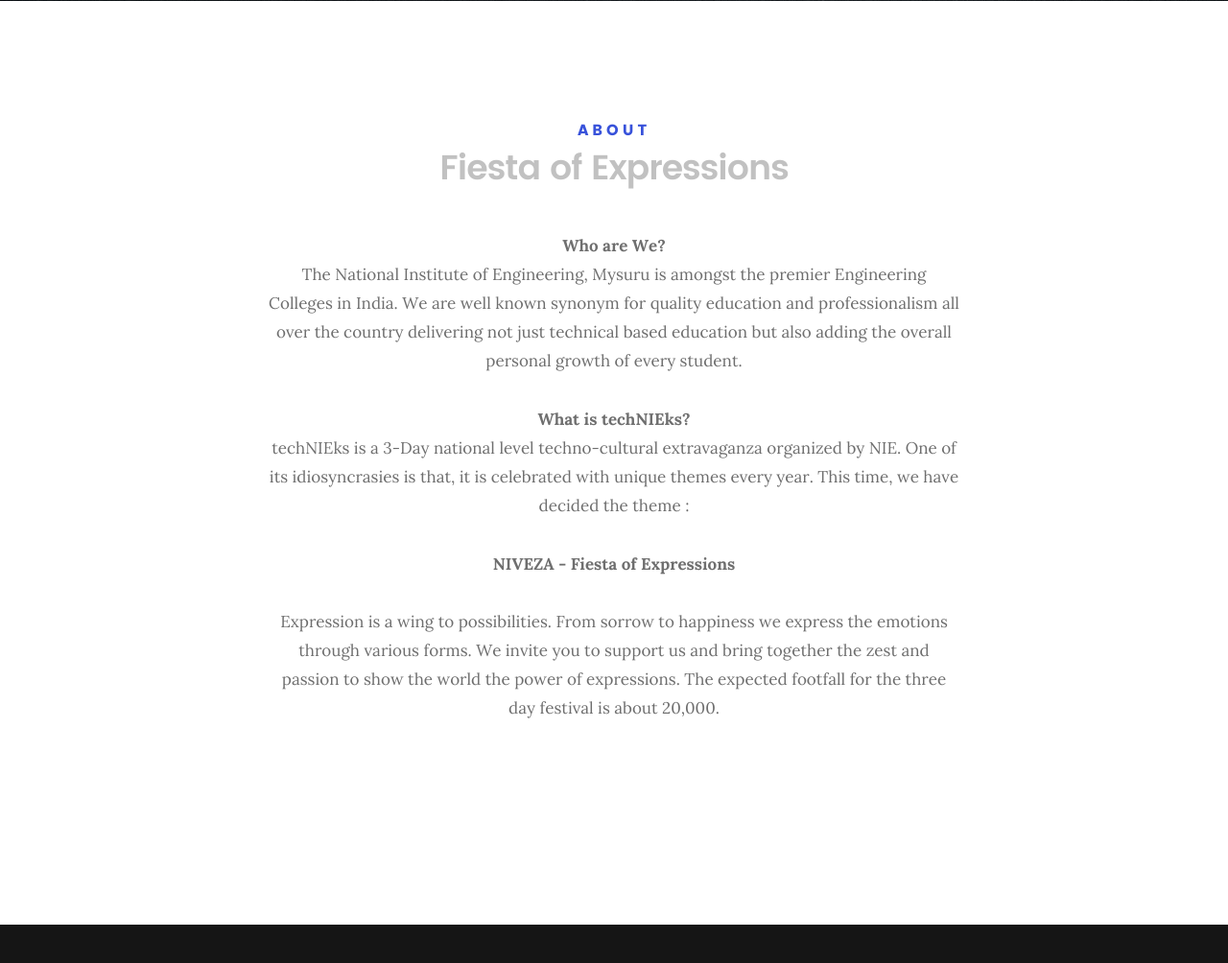
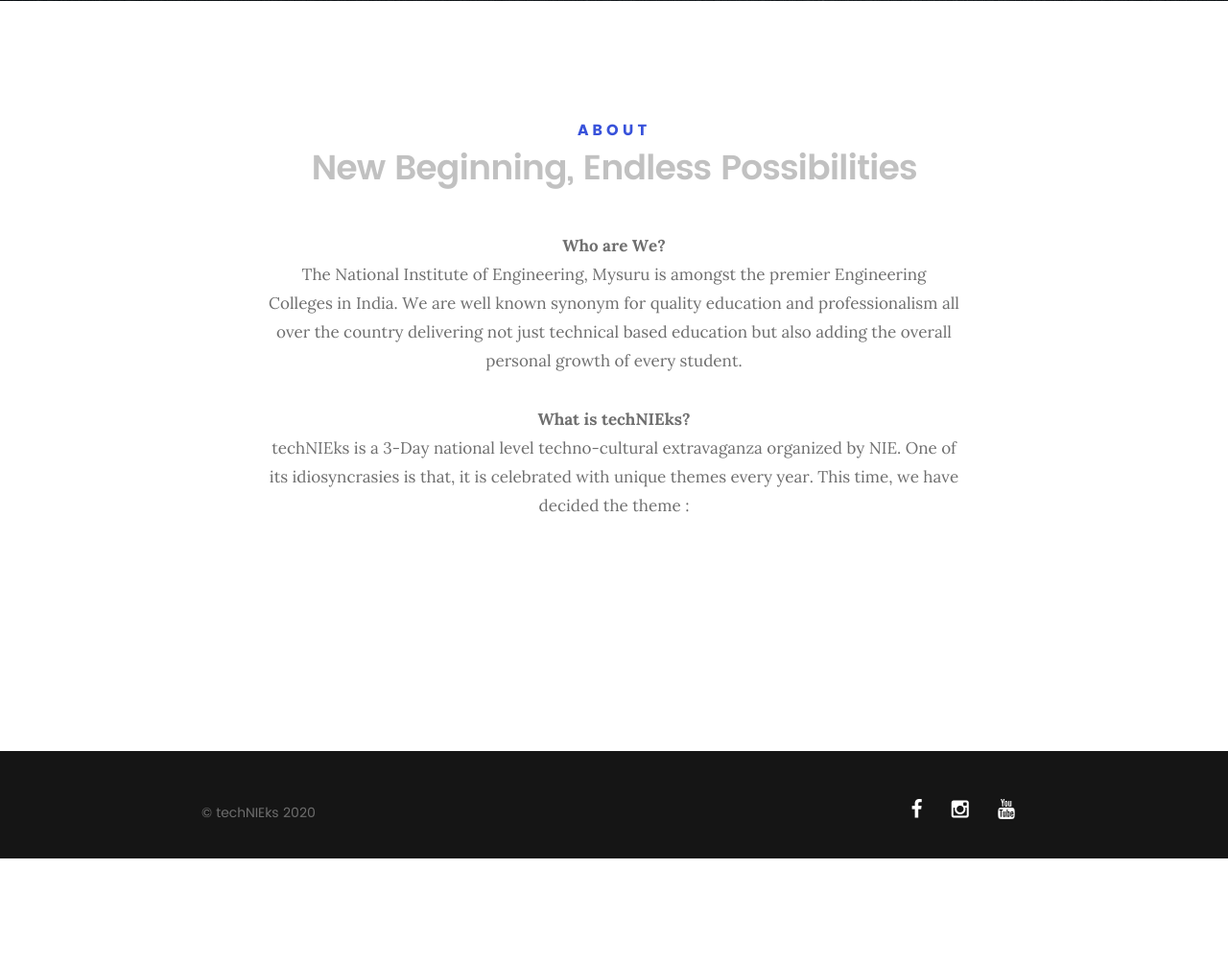
Before and after one commit to Technieks-2020/website, a Flask app: page /about in a window 1280 px wide. Shown: the part 799-1803 px from the top of the page at 96% size. After the commit the page ends 1694 px from the top, so only its background shows below. Run offline with Flask 2, Linux system fonts and the light colour scheme; some libraries are stand-ins or nearby versions.

Commit message:
Changed about

```diff
--- a/templates/about.html
+++ b/templates/about.html
@@ -117,7 +117,7 @@
       		<div class="col-twelve">
 
       			<h5>About</h5>
-      			<h1>Fiesta of Expressions</h1>
+      			<h1>New Beginning, Endless Possibilities</h1>
 
       			<div class="intro-info">
 
@@ -137,10 +137,10 @@
              One of its idiosyncrasies is that, it is celebrated with unique themes every year.
              This time, we have decided the theme :
              <br><br>
-             <strong>NIVEZA - Fiesta of Expressions</strong>
+             <!-- <strong>NIVEZA - Fiesta of Expressions</strong>
              <br><br>
              Expression is a wing to possibilities. From sorrow
-             to happiness we express the emotions through various forms. We invite you to support us and bring together the zest and passion to show the world the power of expressions. The expected footfall for the three day festival is about 20,000.</p>
+             to happiness we express the emotions through various forms. We invite you to support us and bring together the zest and passion to show the world the power of expressions. The expected footfall for the three day festival is about 20,000.</p> -->
 
 
 
--- a/templates/index.html
+++ b/templates/index.html
@@ -141,10 +141,10 @@
        <p style="font-size:1em;">techNIEks is a 3-Day national level techno-cultural extravaganza organized by NIE.
        One of its idiosyncrasies is that, it is celebrated with unique themes every year.<br>
        This time, we have decided the theme : <br><br>
-       "<b>NIVEZA</b> - Fiesta of Expressions"<br><br> We invite you to support us and
+       "<b>AURORA</b> - New Beginning, Endless Possibilities"<br><br> We invite you to support us and
        celebrate the energy for brighter future and brighter ourselves. The expected footfall
        for three day festival is about 20,000.</p>
-       <a class="button stroke smoothscroll" href="/about" title="">Read More</a>
+       <a class="button stroke" href="/about" title="">Read More</a>
      </div>
    </div>
  </div> <!-- /section-intro -->
```
